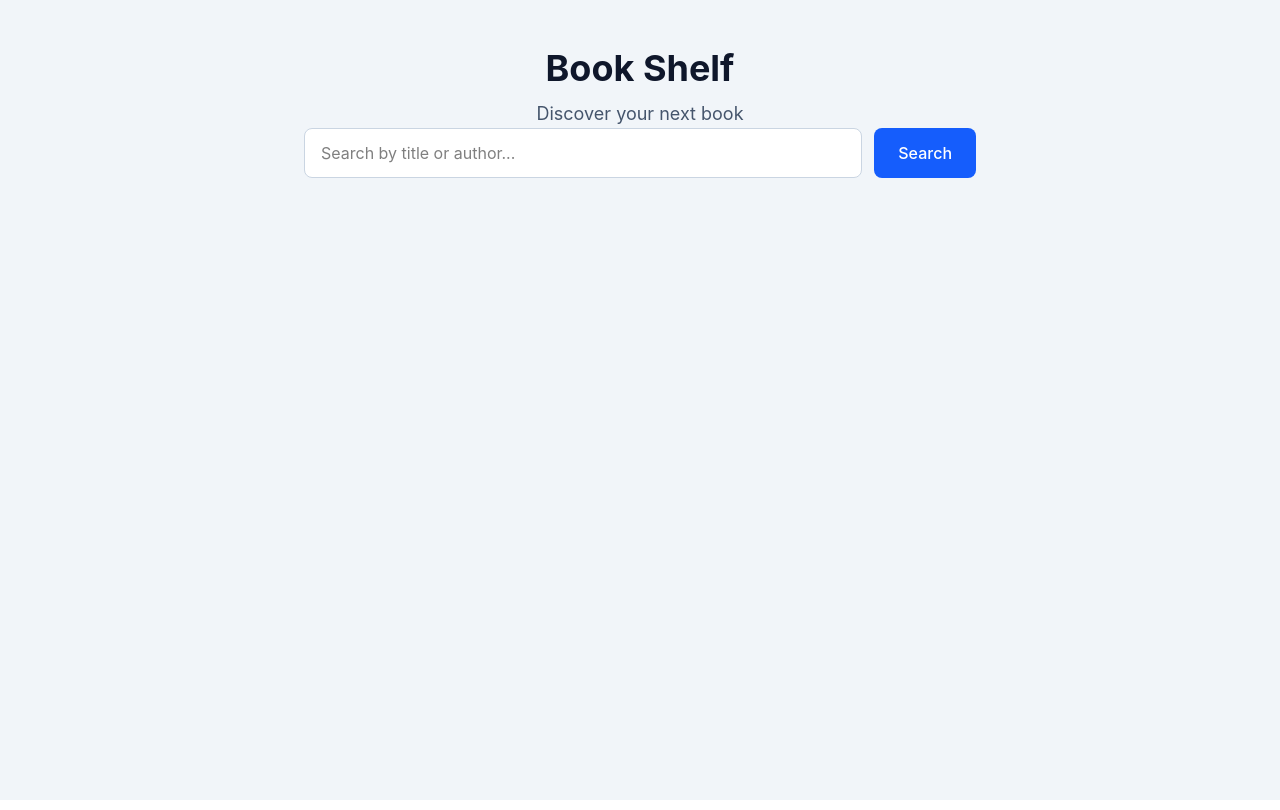
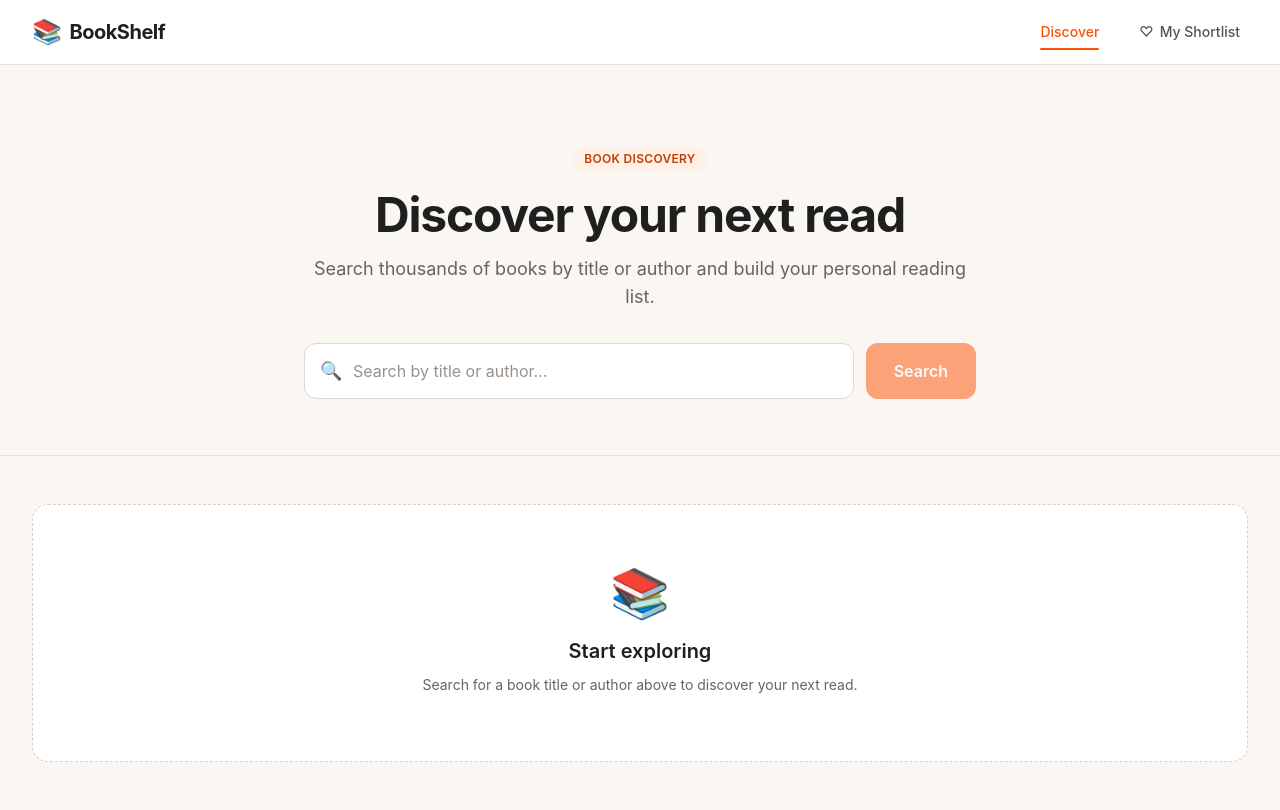
Before and after one commit to PGauri1621/book-shelf, a Nuxt app: page / in a window 1280 px wide. Built offline with nearby package versions, Linux system fonts and the light colour scheme.

Commit message:
Refined UI for better user experience

```diff
--- a/app/app.vue
+++ b/app/app.vue
@@ -1,3 +1,68 @@
+<script setup lang="ts">
+const route = useRoute()
+
+const isActive = (path: string) => {
+  if (path === '/') {
+    return route.path === '/'
+  }
+
+  return route.path.startsWith(path)
+}
+</script>
+
 <template>
-  <NuxtPage />
+  <div class="min-h-screen bg-[#FAF7F2] text-[#1F1F1F]">
+    <header class="sticky top-0 z-50 border-b border-[#E8E2DC] bg-white/95 backdrop-blur">
+      <div class="mx-auto flex h-16 max-w-7xl items-center justify-between px-5 sm:px-8">
+        <NuxtLink
+          to="/"
+          class="flex items-center gap-2 text-xl font-bold tracking-tight text-[#1F1F1F]"
+        >
+          <span class="text-2xl">📚</span>
+          <span>BookShelf</span>
+        </NuxtLink>
+
+        <nav class="flex items-center gap-2 sm:gap-6">
+          <NuxtLink
+            to="/"
+            class="relative px-2 py-2 text-sm font-medium transition"
+            :class="
+              isActive('/')
+                ? 'text-[#FF5000]'
+                : 'text-[#555] hover:text-[#1F1F1F]'
+            "
+          >
+            Discover
+
+            <span
+              v-if="isActive('/')"
+              class="absolute bottom-0 left-2 right-2 h-0.5 rounded-full bg-[#FF5000]"
+            />
+          </NuxtLink>
+
+          <NuxtLink
+            to="/shortlist"
+            class="relative flex items-center gap-1.5 px-2 py-2 text-sm font-medium transition"
+            :class="
+              isActive('/shortlist')
+                ? 'text-[#FF5000]'
+                : 'text-[#555] hover:text-[#1F1F1F]'
+            "
+          >
+            <span>♡</span>
+            <span>My Shortlist</span>
+
+            <span
+              v-if="isActive('/shortlist')"
+              class="absolute bottom-0 left-2 right-2 h-0.5 rounded-full bg-[#FF5000]"
+            />
+          </NuxtLink>
+        </nav>
+      </div>
+    </header>
+
+    <main>
+      <NuxtPage />
+    </main>
+  </div>
 </template>
--- a/app/components/SearchBar.vue
+++ b/app/components/SearchBar.vue
@@ -1,5 +1,5 @@
 <script setup lang="ts">
-defineProps<{
+const props = defineProps<{
   modelValue: string
   loading?: boolean
 }>()
@@ -8,30 +8,46 @@ const emit = defineEmits<{
   'update:modelValue': [value: string]
   search: []
 }>()
+
+const handleSubmit = () => {
+  if (!props.modelValue.trim() || props.loading) {
+    return
+  }
+
+  emit('search')
+}
 </script>
 
 <template>
   <form
-    class="mx-auto flex max-w-2xl gap-3"
-    @submit.prevent="emit('search')"
+    class="flex w-full flex-col gap-3 sm:flex-row"
+    @submit.prevent="handleSubmit"
   >
+    <div class="relative flex-1">
+      <span
+        class="pointer-events-none absolute left-4 top-1/2 -translate-y-1/2 text-lg text-[#8A817A]"
+      >
+        🔍
+      </span>
+
       <input
         :value="modelValue"
         type="search"
         placeholder="Search by title or author..."
-      class="flex-1 rounded-lg border border-slate-300 bg-white px-4 py-3 outline-none focus:border-blue-500 focus:ring-2 focus:ring-blue-200"
+        class="h-14 w-full rounded-xl border border-[#DED6CF] bg-white pl-12 pr-4 text-base text-[#1F1F1F] outline-none transition placeholder:text-[#9A918A] focus:border-[#FF5000] focus:ring-2 focus:ring-[#FF5000]/10"
         @input="
           emit(
             'update:modelValue',
-          ($event.target as HTMLInputElement).value
+            ($event.target as HTMLInputElement).value,
           )
         "
       />
+    </div>
 
     <button
       type="submit"
-      :disabled="loading"
-      class="rounded-lg bg-blue-600 px-6 py-3 font-medium text-white hover:bg-blue-700 disabled:cursor-not-allowed disabled:opacity-50"
+      :disabled="loading || !modelValue.trim()"
+      class="h-14 rounded-xl bg-[#FF5000] px-7 font-semibold text-white transition hover:bg-[#E64600] disabled:cursor-not-allowed disabled:opacity-50"
     >
       {{ loading ? 'Searching...' : 'Search' }}
     </button>
--- a/app/pages/index.vue
+++ b/app/pages/index.vue
@@ -7,6 +7,7 @@ const loading = ref(false)
 const error = ref('')
 
 const {
+  shortlist,
   addBook,
   removeBook,
   isShortlisted,
@@ -70,46 +71,110 @@ const searchBooks = async () => {
     loading.value = false
   }
 }
-const { shortlist } = useShortlist()
+</script>
+<template>
+  <div>
+    <!-- Hero -->
+    <section class="border-b border-[#E8E2DC] bg-[#FAF7F2]">
+      <div class="mx-auto max-w-4xl px-5 pb-14 pt-16 text-center sm:px-8 sm:pt-20">
+        <span
+          class="inline-flex rounded-full bg-[#FFF0E8] px-3 py-1 text-xs font-semibold uppercase tracking-wide text-[#C43D00]"
+        >
+          Book discovery
+        </span>
 
-console.log('Shortlist:', shortlist.value)
-</script>
-
-<template>
-  <main class="min-h-screen bg-slate-100 px-6 py-12">
-    <div class="mx-auto max-w-6xl">
-      <header class="text-center">
-        <h1 class="text-4xl font-bold text-slate-900">
-          Book Shelf
+        <h1
+          class="mt-5 text-4xl font-bold tracking-tight text-[#1F1F1F] sm:text-5xl"
+        >
+          Discover your next read
         </h1>
 
-        <p class="mt-3 text-lg text-slate-600">
-          Discover your next book
+        <p class="mx-auto mt-4 max-w-2xl text-base leading-7 text-[#6B625B] sm:text-lg">
+          Search thousands of books by title or author and build your personal
+          reading list.
         </p>
-      </header>
 
+        <div class="mx-auto mt-8 max-w-2xl">
           <SearchBar
             v-model="searchTerm"
             :loading="loading"
             @search="searchBooks"
           />
+        </div>
+      </div>
+    </section>
 
-      <p
-        v-if="error"
-        class="mt-6 text-center text-red-600"
+    <!-- Results -->
+    <section class="mx-auto max-w-7xl px-5 py-12 sm:px-8">
+      <div
+        v-if="books.length"
+        class="mb-7 flex flex-col gap-2 sm:flex-row sm:items-end sm:justify-between"
       >
+        <div>
+          <p class="text-sm font-medium text-[#FF5000]">
+            Search results
+          </p>
+
+          <h2 class="mt-1 text-2xl font-bold text-[#1F1F1F]">
+            Books you might enjoy
+          </h2>
+        </div>
+
+        <p class="text-sm text-[#6B625B]">
+          {{ books.length }} {{ books.length === 1 ? 'book' : 'books' }} found
+        </p>
+      </div>
+
+      <!-- Loading -->
+      <div
+        v-if="loading"
+        class="flex min-h-[240px] items-center justify-center"
+      >
+        <div class="text-center">
+          <div
+            class="mx-auto h-9 w-9 animate-spin rounded-full border-4 border-[#FFE0D2] border-t-[#FF5000]"
+          />
+          <p class="mt-4 text-sm text-[#6B625B]">
+            Finding books...
+          </p>
+        </div>
+      </div>
+
+      <!-- Error -->
+      <div
+        v-else-if="error"
+        class="rounded-2xl border border-red-200 bg-red-50 p-6 text-center"
+      >
+        <p class="font-semibold text-red-800">
+          We couldn't complete the search.
+        </p>
+
+        <p class="mt-1 text-sm text-red-700">
           {{ error }}
         </p>
+      </div>
 
-      <section
-        v-if="books.length"
-        class="mt-10"
+      <!-- Empty state -->
+      <div
+        v-else-if="!books.length"
+        class="rounded-2xl border border-dashed border-[#D9CFC7] bg-white px-6 py-16 text-center"
       >
-        <h2 class="mb-6 text-2xl font-semibold text-slate-900">
-          Search Results
+        <div class="text-5xl">📚</div>
+
+        <h2 class="mt-5 text-xl font-semibold text-[#1F1F1F]">
+          Start exploring
         </h2>
 
-        <div class="grid gap-6 sm:grid-cols-2 lg:grid-cols-4">
+        <p class="mx-auto mt-2 max-w-md text-sm leading-6 text-[#6B625B]">
+          Search for a book title or author above to discover your next read.
+        </p>
+      </div>
+
+      <!-- Books -->
+      <div
+        v-else
+        class="grid grid-cols-2 gap-4 sm:grid-cols-3 sm:gap-6 lg:grid-cols-4"
+      >
         <BookCard
           v-for="book in books"
           :key="book.id"
@@ -120,13 +185,5 @@ console.log('Shortlist:', shortlist.value)
         />
       </div>
     </section>
-
-      <p
-        v-else-if="!loading && searchTerm"
-        class="mt-10 text-center text-slate-600"
-      >
-        No books found.
-      </p>
   </div>
-  </main>
 </template>
--- a/app/pages/shortlist.vue
+++ b/app/pages/shortlist.vue
@@ -7,50 +7,55 @@ const {
 </script>
 
 <template>
-  <main class="min-h-screen bg-slate-100 px-6 py-10">
-    <div class="mx-auto max-w-6xl">
-      <div class="mb-8 flex items-center justify-between">
-        <button
-          type="button"
-          class="text-sm font-medium text-blue-600 hover:text-blue-800"
-          @click="navigateTo('/')"
-        >
-          ← Discover Books
-        </button>
+  <div class="mx-auto max-w-7xl px-5 py-12 sm:px-8">
+    <div class="mb-10">
+      <p class="text-sm font-medium text-[#FF5000]">
+        Your collection
+      </p>
 
-        <h1 class="text-3xl font-bold text-slate-900">
+      <h1 class="mt-2 text-3xl font-bold tracking-tight text-[#1F1F1F] sm:text-4xl">
         My Shortlist
       </h1>
+
+      <p class="mt-2 text-[#6B625B]">
+        Books you've saved for later.
+      </p>
+    </div>
+
+    <!-- Empty -->
+    <div
+      v-if="!shortlist.length"
+      class="rounded-2xl border border-dashed border-[#D9CFC7] bg-white px-6 py-20 text-center"
+    >
+      <div class="text-5xl">♡</div>
+
+      <h2 class="mt-5 text-xl font-semibold text-[#1F1F1F]">
+        Your shortlist is empty
+      </h2>
+
+      <p class="mx-auto mt-2 max-w-md text-sm leading-6 text-[#6B625B]">
+        Save books you want to come back to and they'll appear here.
+      </p>
+
+      <NuxtLink
+        to="/"
+        class="mt-6 inline-flex items-center rounded-xl bg-[#FF5000] px-6 py-3 text-sm font-semibold text-white transition hover:bg-[#E64600]"
+      >
+        Discover books
+      </NuxtLink>
+    </div>
+
+    <!-- Books -->
+    <div v-else>
+      <div class="mb-6 flex items-center justify-between">
+        <p class="text-sm font-medium text-[#6B625B]">
+          {{ shortlist.length }}
+          {{ shortlist.length === 1 ? 'book' : 'books' }} saved
+        </p>
       </div>
 
       <div
-        v-if="!shortlist.length"
-        class="rounded-xl bg-white p-12 text-center shadow-sm"
-      >
-        <div class="text-5xl">
-          ♡
-        </div>
-
-        <h2 class="mt-4 text-xl font-semibold text-slate-900">
-          Your shortlist is empty
-        </h2>
-
-        <p class="mt-2 text-slate-600">
-          Search for books and save the ones you'd like to read.
-        </p>
-
-        <button
-          type="button"
-          class="mt-6 rounded-lg bg-blue-600 px-5 py-3 font-medium text-white hover:bg-blue-700"
-          @click="navigateTo('/')"
-        >
-          Discover Books
-        </button>
-      </div>
-
-      <div
-        v-else
-        class="grid gap-6 sm:grid-cols-2 lg:grid-cols-4"
+        class="grid grid-cols-2 gap-4 sm:grid-cols-3 sm:gap-6 lg:grid-cols-4"
       >
         <BookCard
           v-for="book in shortlist"
@@ -62,5 +67,5 @@ const {
         />
       </div>
     </div>
-  </main>
+  </div>
 </template>
```
Also changed, not shown: app/components/BookCard.vue (+21 -12 lines), app/pages/books/[id].vue (+122 -98 lines). Lines whose indentation alone changed are shown as unchanged.
